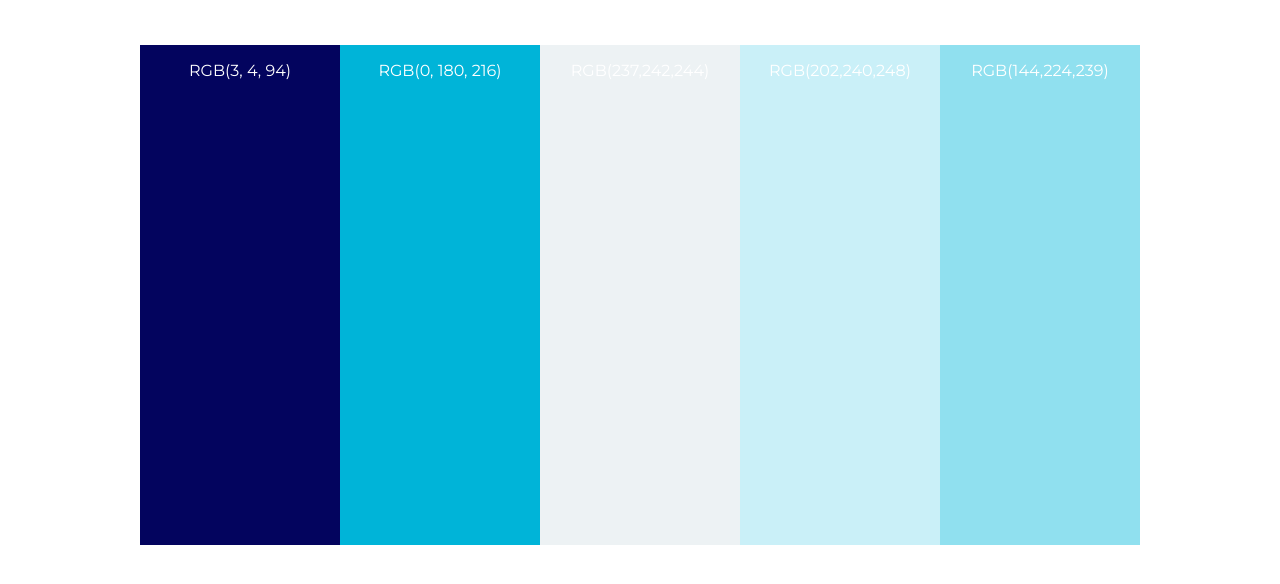
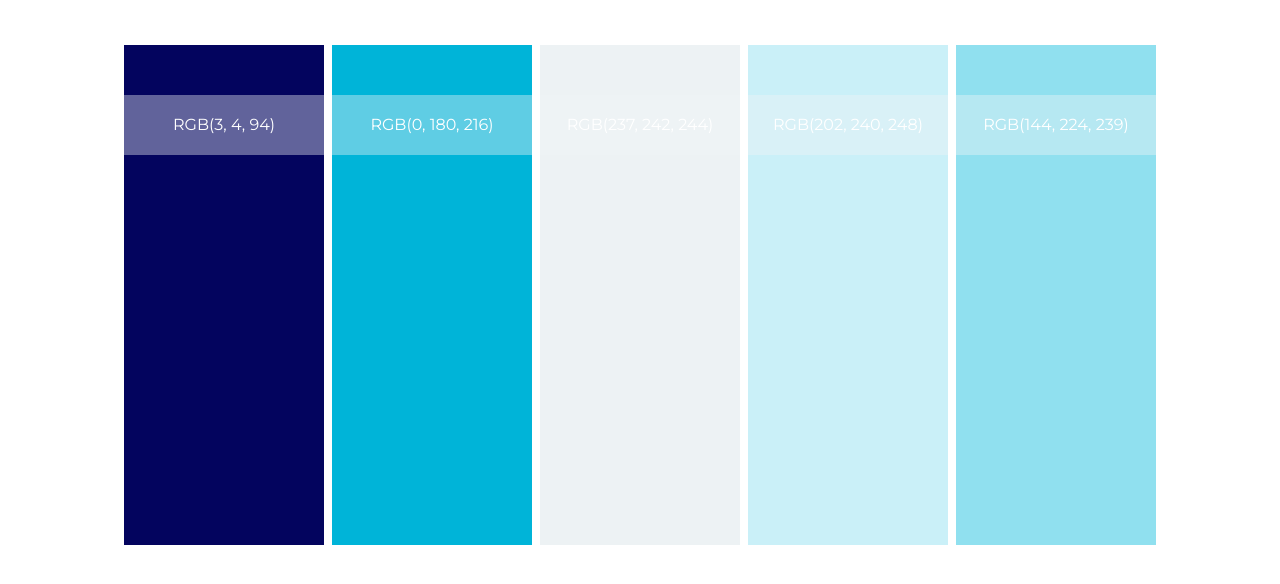
Before and after one commit to KamilahAhmed/palette-generator, a plain HTML site: page index.html in a window 1280 px wide. Shown: the part 134-718 px from the top of the page. Drawn offline with Linux system fonts and the light colour scheme.

Commit message:
aesthethics

```diff
--- a/style.css
+++ b/style.css
@@ -18,7 +18,7 @@ h1 {
 button {
     border-radius: 20px;
     padding: 7px 30px;
-    background-color: rgb(247, 243, 243);
+    background-color: rgba(247, 243, 243, 0.2);
     border: 1px solid gray;
 }
 
@@ -41,20 +41,36 @@ button {
 
 #box-1{
     background-color: #03045e;
+    margin-right: 0.5rem;
 }
 
 #box-2{
     background-color: #00b4d8;
+    margin-right: 0.5rem;
 }
 
 #box-3{
     background-color: #edf2f4;
+    margin-right: 0.5rem;
 }
 
 #box-4{
     background-color: #caf0f8;
+    margin-right: 0.5rem;
 }
 
 #box-5{
     background-color: #90e0ef;
 }
+
+span {
+    display: block;
+    position: relative;
+    top: 50px;
+    width: 200px;
+    height: 60px;
+    background-color: rgba(237, 242, 244, 0.4);
+
+    font-weight: 500;
+    padding: 20px;
+}
```
Also changed, not shown: index.html (+4 -4 lines).
